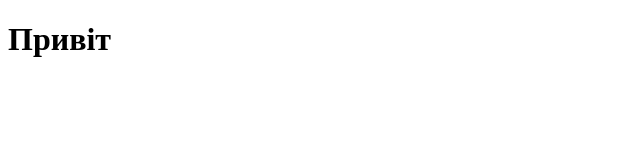
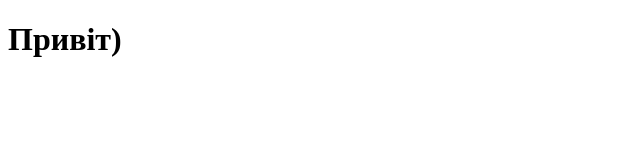
Before and after one commit to YevheniiaMel/Tutorial, a plain HTML site: page Index1.html in a window 1280 px wide. Shown: the full height of the page, 0-640 px from the left. Drawn offline with Linux system fonts and the light colour scheme.

Commit message:
Updated index1.html

```diff
--- a/Index1.html
+++ b/Index1.html
@@ -7,6 +7,6 @@
     <title>Document</title>
 </head>
 <body>
-    <h1>Привіт</h1>
+    <h1>Привіт)<h1>
 </body>
 </html>
```
